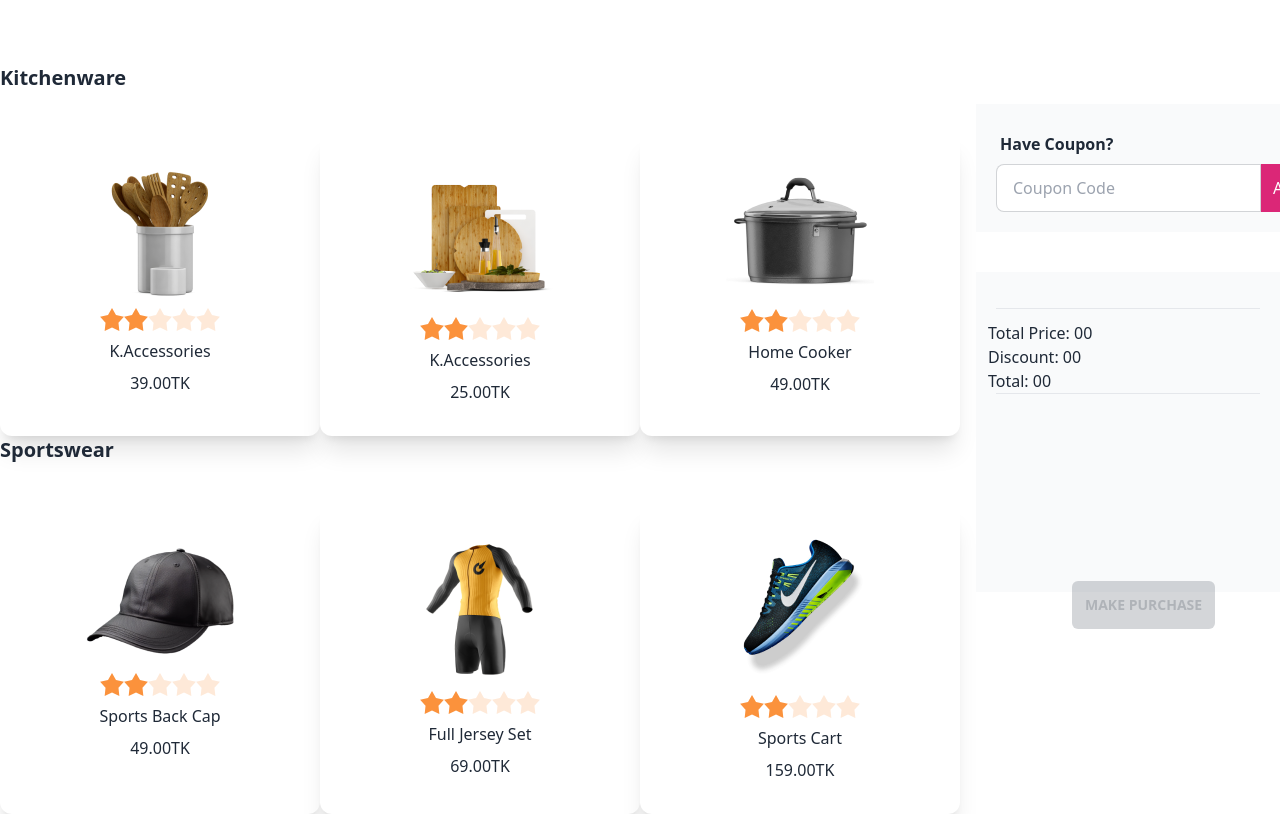
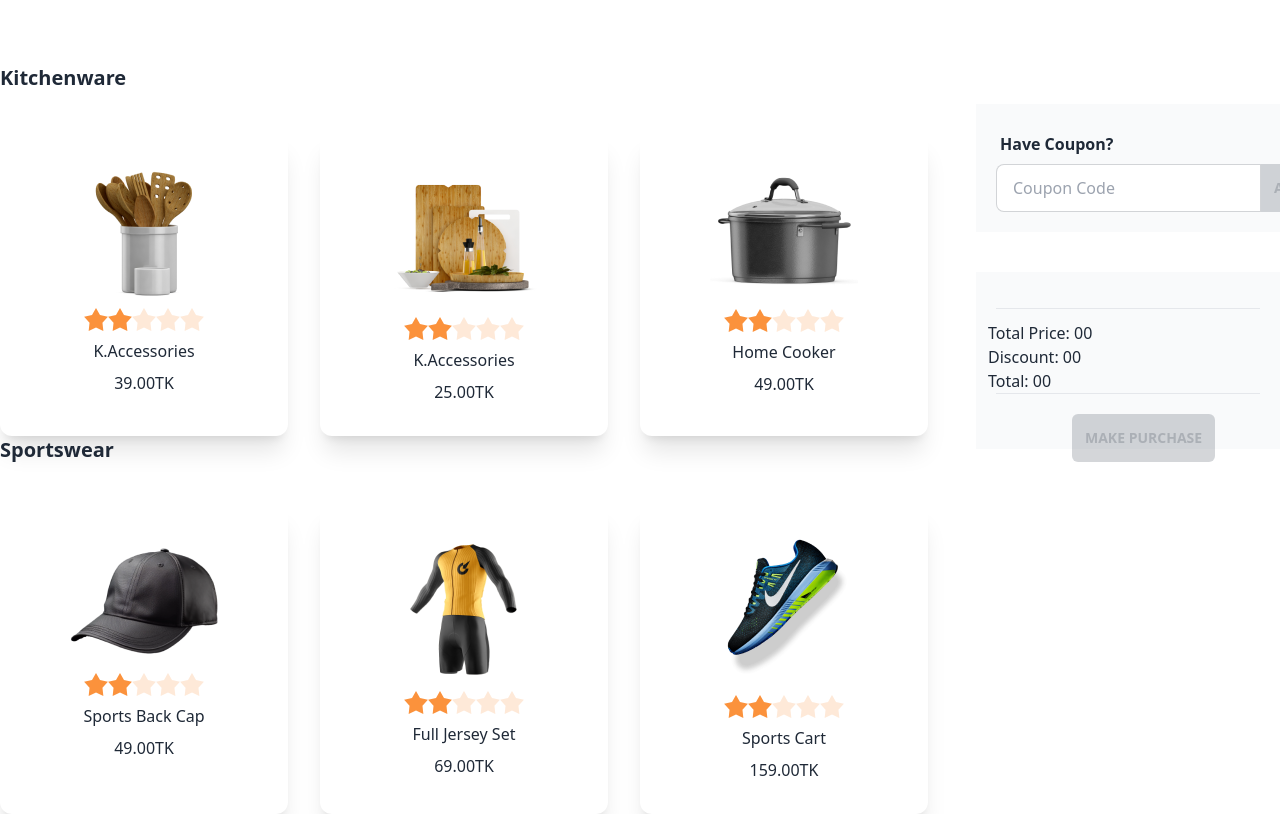
Before and after one commit to Cmango005/DOM-Project, a plain HTML site: page index.html in a window 1280 px wide. Shown: the part 400-1214 px from the top of the page. Drawn offline with nearby package versions, Linux system fonts and the light colour scheme.

Commit message:
button position commit

```diff
--- a/index.html
+++ b/index.html
@@ -30,7 +30,7 @@
                             Kitchenware
                         </h3>
                         <div  class="grid grid-cols-1 lg:grid-cols-3 gap-80 mt-10 ">
-                            <div  class="card-body w-80 bg-base-100 shadow-xl items-center rounded-xl cursor-pointer">
+                            <div  class="card-body w-72 bg-base-100 shadow-xl items-center rounded-xl cursor-pointer">
                               <figure onclick="handleClikBtn(this)"><img src="/images/prod1.png" alt="" /></figure>
 
 
@@ -46,7 +46,7 @@
 
 
                             </div>
-                            <div  class="card-body w-80 bg-base-100 shadow-xl items-center rounded-xl cursor-pointer">
+                            <div  class="card-body w-72 bg-base-100 shadow-xl items-center rounded-xl cursor-pointer">
                               <figure onclick="handleClikBtn(this)"><img src="/images/prod2.png" alt="" /></figure>
 
 
@@ -62,7 +62,7 @@
 
 
                             </div>
-                            <div class="card-body w-80 bg-base-100 shadow-xl items-center cursor-pointer rounded-xl">
+                            <div class="card-body w-72 bg-base-100 shadow-xl items-center cursor-pointer rounded-xl">
                               <figure onclick="handleClikBtn(this)"><img src="/images/prod3.png" alt="" /></figure>
 
 
@@ -86,7 +86,7 @@
                             Sportswear
                         </h3>
                         <div class="grid grid-cols-1 lg:grid-cols-3 gap-80 mt-10">
-                            <div class="card-body w-80 bg-base-100 shadow-xl items-center cursor-pointer rounded-xl">
+                            <div class="card-body w-72  bg-base-100 shadow-xl items-center cursor-pointer rounded-xl">
                               <figure onclick="handleClikBtn(this)"><img src="/images/prod4.png" alt="" /></figure>
 
 
@@ -102,7 +102,7 @@
 
 
                             </div>
-                            <div class="card-body w-80 bg-base-100 shadow-xl items-center cursor-pointer rounded-xl">
+                            <div class="card-body w-72  bg-base-100 shadow-xl items-center cursor-pointer rounded-xl">
                               <figure onclick="handleClikBtn(this)"><img src="/images/prod5.png" alt="Shoes" /></figure>
 
 
@@ -118,7 +118,7 @@
 
 
                             </div>
-                            <div  class="card-body w-80 bg-base-100 shadow-xl items-center cursor-pointer rounded-xl">
+                            <div  class="card-body w-72 bg-base-100 shadow-xl items-center cursor-pointer rounded-xl">
                               <figure onclick="handleClikBtn(this)"><img src="/images/prod6.png" alt="Shoes" /></figure>
 
 
@@ -147,10 +147,10 @@
                         </label>
                         <label class="input-group">
                           <input id="code-confirm" type="text" placeholder="Coupon Code" class="input input-bordered" />
-                          <button id="apply-code" disabled  class="bg-pink-600 text-white p-3">APPLY</button>
+                          <button id="apply-code" disabled  class="bg-pink-600 text-white btn p-3">APPLY</button>
                         </label>
                     </div>
-                    <div class="mt-10 bg-gray-50 h-80">
+                    <div class="mt-10 bg-gray-50 h-fit">
                         <div id="info" class="pl-3 pt-3">
 
                         </div>
@@ -160,10 +160,11 @@
                             <p>Discount: <span id="discount">00</span></p>
                             <p>Total: <span id="fullTotal">00</span></p>
                         </div>
-                          <hr class="ml-5 mr-5">
+                          <hr class="ml-5 mr-5 mb-5">
+                          <button id="purchase" disabled class="btn bg-pink-600 text-white p-3 ml-24 -mb-36 rounded-md" onclick="my_modal_1.showModal()">Make Purchase</button>
                     </div>
                      <div>
-                       <button id="purchase" disabled class="btn bg-pink-600 text-white p-3 ml-24 -mt-36 rounded-md" onclick="my_modal_1.showModal()">Make Purchase</button>
+
                        <dialog id="my_modal_1" class="modal">
                        <form method="dialog" class="modal-box">
                         <img class="relative left-[10rem]" src="/images/congo.png" alt="" />
```
